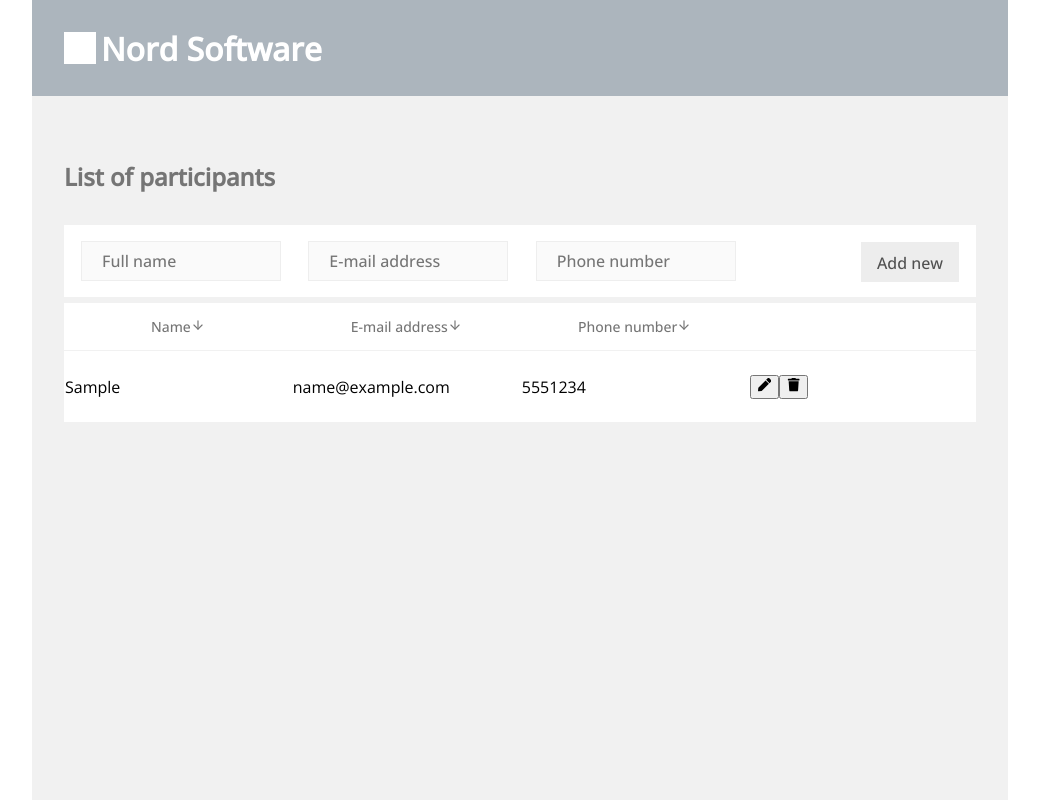
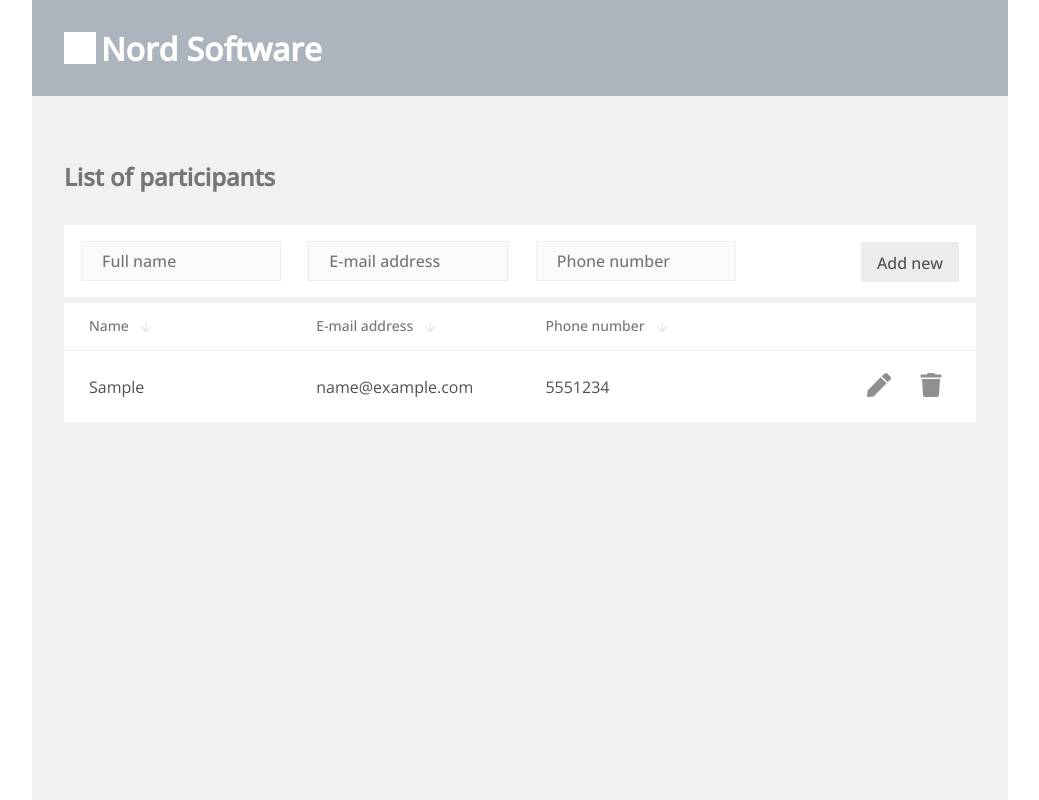
Before and after one commit to monica6423/crud-app, a React (Create React App) app: page / in a window 1280 px wide. Both pictures are taken after typing "Sample", "name@example.com", "5551234" into the empty fields and a click on the button "Add new". Shown: the whole page, without its empty margins (120-1159 px from the left). Built offline with nearby package versions, Linux system fonts and the light colour scheme; no server answers.

Commit message:
table styling

```diff
--- /dev/null
+++ b/src/components/participantRow/ParticipantRow.scss
@@ -0,0 +1,19 @@
+@import "../common.scss";
+
+.edit-button-group {
+  display: flex;
+  justify-content: flex-end;
+
+  .edit-button {
+    background-color: white;
+    border: none;
+    cursor: pointer;
+    margin-left: 16px;
+
+    .icon {
+      color: #909090;
+      height: 24px;
+      width: 24px;
+    }
+  }
+}
--- a/src/components/participantRow/ParticipantRow.tsx
+++ b/src/components/participantRow/ParticipantRow.tsx
@@ -1,6 +1,7 @@
 import React from "react";
 import { FaPen, FaTrash } from "react-icons/fa";
 import { Participant } from "../../interfaces/";
+import "./ParticipantRow.scss";
 
 interface ParticipantRowProps {
   participant?: Participant;
--- a/src/components/participantTable/ParticipantTable.scss
+++ b/src/components/participantTable/ParticipantTable.scss
@@ -23,4 +23,23 @@ td {
   max-width: calc(912px / 4);
   text-overflow: ellipsis;
   overflow: hidden;
+  text-align: left;
+
+  div {
+    padding-left: 24px;
+    max-width: 176px;
+  }
 }
+
+tbody {
+  color: #505050;
+  font-size: 16px;
+  line-height: 24px;
+  font-weight: 400;
+}
+
+.rotate {
+  opacity: 0.2;
+  vertical-align: middle;
+  margin-left: 10px;
+}
--- a/src/components/participantTable/ParticipantTable.tsx
+++ b/src/components/participantTable/ParticipantTable.tsx
@@ -23,19 +23,19 @@ const ParticipantTable = () => {
           <th>
             <div>
               Name
-              <FiArrowDown />
+              <FiArrowDown className="rotate" />
             </div>
           </th>
           <th>
             <div>
               E-mail address
-              <FiArrowDown />
+              <FiArrowDown className="rotate" />
             </div>
           </th>
           <th>
             <div>
               Phone number
-              <FiArrowDown />
+              <FiArrowDown className="rotate" />
             </div>
           </th>
           <th></th>
```
